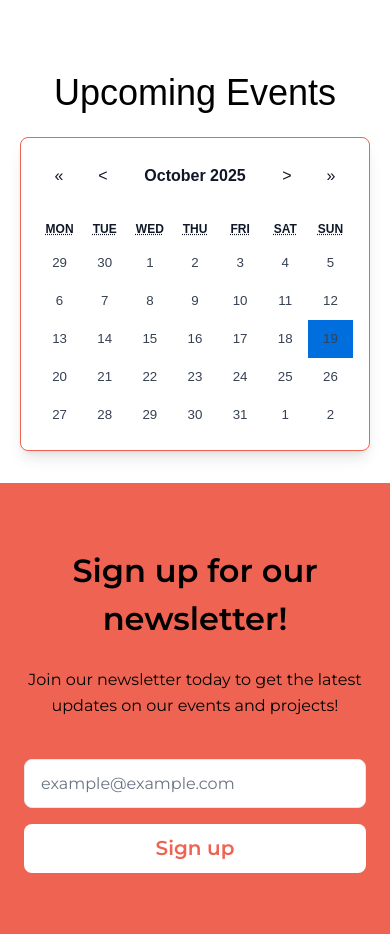
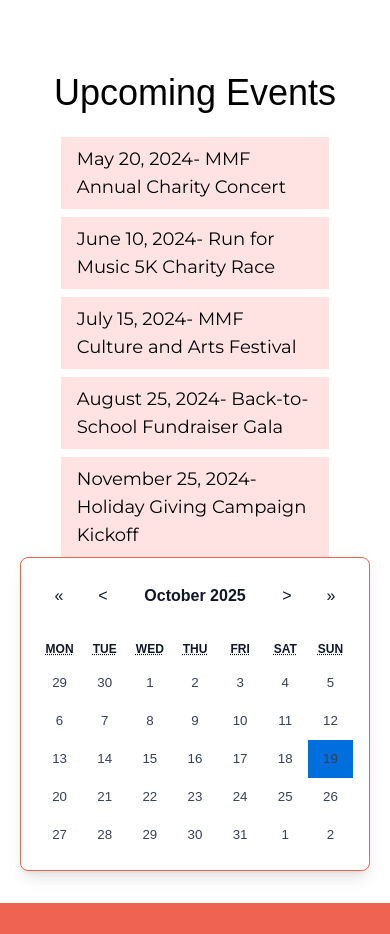
Before and after one commit to NoroffFEU/musikkforandrerliv.no, a React (Vite) app: page / in a window 390 px wide. Shown: the part 7420-8354 px from the top of the page. Built offline with nearby package versions, Linux system fonts and the light colour scheme; a web font is replaced by a local one.

Commit message:
Event date, title and desc now displays on mobile

```diff
--- a/src/components/homePage/calenderSection.jsx
+++ b/src/components/homePage/calenderSection.jsx
@@ -36,7 +36,7 @@ export default function CalenderSection() {
 
       {/* Event List */}
       <div className="w-full flex max-md:flex-col items-center">
-        <div className="flex flex-col w-3/4 gap-2 max-md:hidden ">
+        <div className="flex flex-col w-3/4 gap-2">
           {eventsArray.map((event, index) => (
             <div
               key={index}
```
